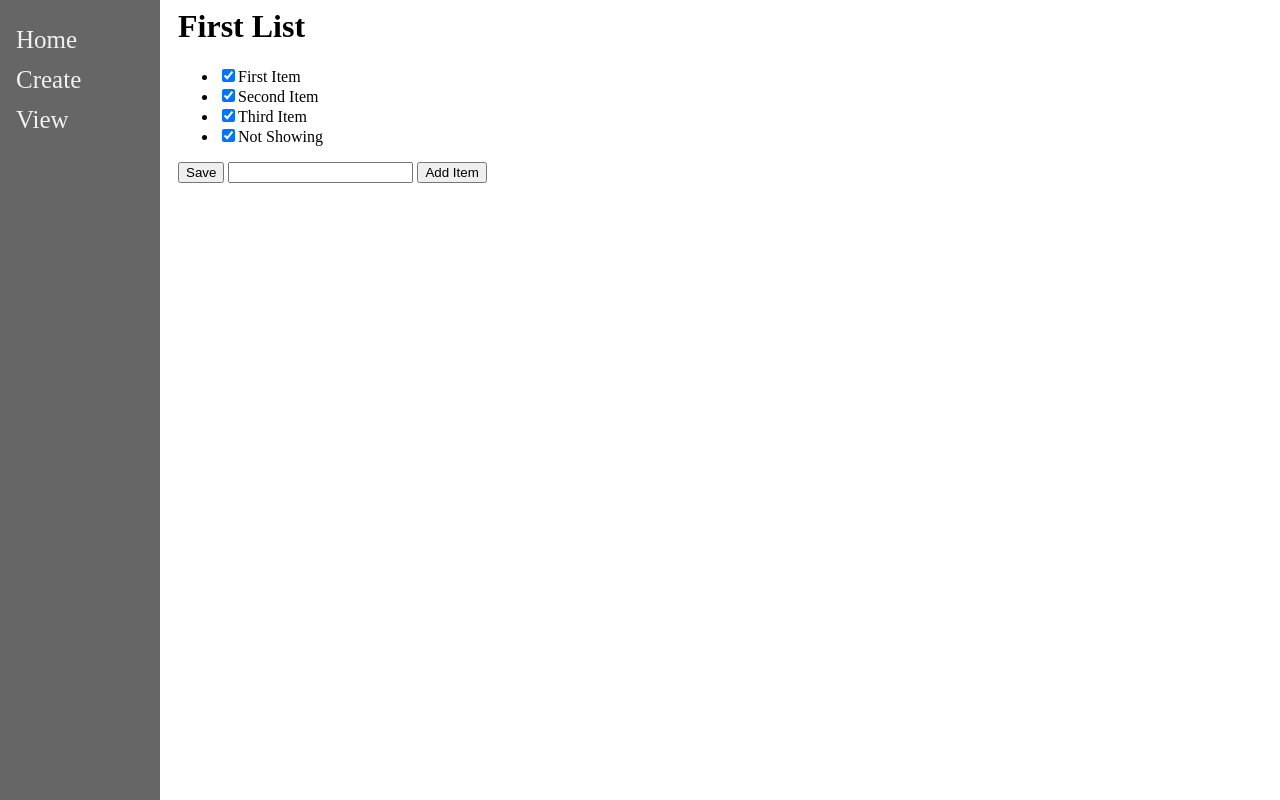
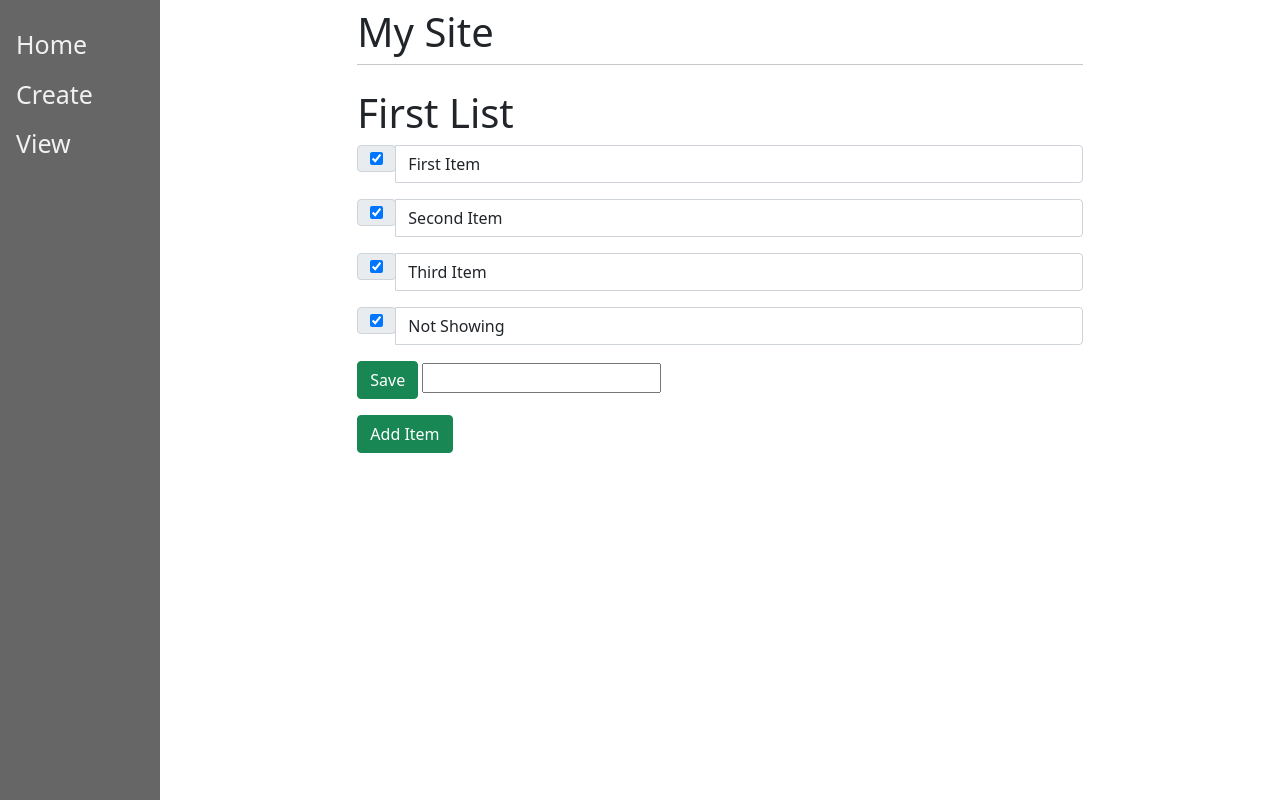
Before and after one commit to Trauvin/django-tutorial, a Django app: page /4 in a window 1280 px wide. Run offline with Django 3.2, Linux system fonts and the light colour scheme; data comes from the database, SQL or seed files in the repository; both versions use the stored data as it was after the commit.

Commit message:
add booststrap

```diff
--- a/mysite/main/templates/main/base.html
+++ b/mysite/main/templates/main/base.html
@@ -1,3 +1,4 @@
+<!doctype html>
 <html>
 <head>
 	<style type="text/css">
@@ -32,6 +33,12 @@
 
 	</style>
 
+	<meta charset="utf-8">
+    <meta name="viewport" content="width=device-width, initial-scale=1">
+
+	<link href="https://cdn.jsdelivr.net/npm/bootstrap@5.0.1/dist/css/bootstrap.min.css" rel="stylesheet" integrity="sha384-+0n0xVW2eSR5OomGNYDnhzAbDsOXxcvSN1TPprVMTNDbiYZCxYbOOl7+AMvyTG2x" crossorigin="anonymous">
+
+
 	<title>{% block title %}Eins's Website{% endblock %}</title>
 </head>
 
@@ -43,8 +50,16 @@
 	</div>
 
 	<div id="content", name="content", class="main">
-		{% block content %}
-		{% endblock %}
+		<div class="row justify-content-center">
+			<div class="col-8">
+				<h1 class="mt-2">My Site</h1>
+				<hr class="mt-0 mb-4">
+				{% block content %}
+				{% endblock %}
+			</div>
+		</div>
 	</div>
+
+	<script src="https://cdn.jsdelivr.net/npm/bootstrap@5.0.1/dist/js/bootstrap.bundle.min.js" integrity="sha384-gtEjrD/SeCtmISkJkNUaaKMoLD0//ElJ19smozuHV6z3Iehds+3Ulb9Bn9Plx0x4" crossorigin="anonymous"></script>
 </body>
 </html>
--- a/mysite/main/templates/main/list.html
+++ b/mysite/main/templates/main/list.html
@@ -5,17 +5,28 @@
 	<h1>{{ls.name}}</h1>
 	<form method="post" action="#">
 		{% csrf_token %}
-		<ul>
 		{% for item in ls.item_set.all %}
+		<div class="input-group mb-3">
+			<div class="input-group-prepend">
+				<div class="input-group-text">
 					{% if item.complete == True %}
-					<li><input type="checkbox", value="clicked" name="c{{item.id}}" checked>{{item.text}}</li>
+						<input type="checkbox", value="clicked" name="c{{item.id}}" checked>
 					{% else %}
-					<li><input type="checkbox", value="clicked" name="c{{item.id}}">{{item.text}}</li>
+						<input type="checkbox", value="clicked" name="c{{item.id}}">
 					{% endif %}
+				</div>
+			</div>
+			<input type="text", value="{{item.text}}" class="form-control">
+		</div>
 		{% endfor %}
-		</ul>
-		<button type="submit", name="save", value="save">Save</button>
+
+		<div class="input-group mb-3">
+			<div class="input-group-prepend">
+				<button type="submit", name="save", value="save" class="btn btn-success">Save</button>
 				<input type="text", name="new">
-		<button type="submit", name="newItem", value="save">Add Item</button>
+			</div>
+		</div>
+
+		<button type="submit", name="newItem", value="save" class="btn btn-success">Add Item</button>
 	</form>
 {% endblock %}
--- a/mysite/main/urls.py
+++ b/mysite/main/urls.py
@@ -3,6 +3,6 @@ from . import views
 
 urlpatterns = [
 path("<int:id>", views.index, name="index"),
-path("", views.home, name="home"),
+path("home/", views.home, name="home"),
 path("create/", views.create, name="create"),
 ]
```
Also changed, not shown: mysite/main/templates/main/create.html (+8 -4 lines), mysite/db.sqlite3. Lines whose indentation alone changed are shown as unchanged.
